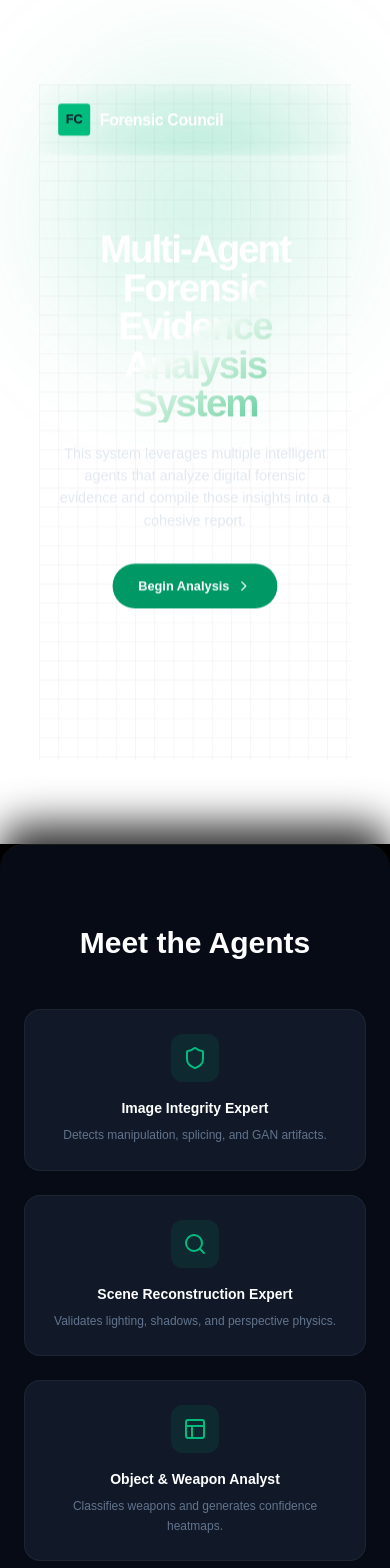
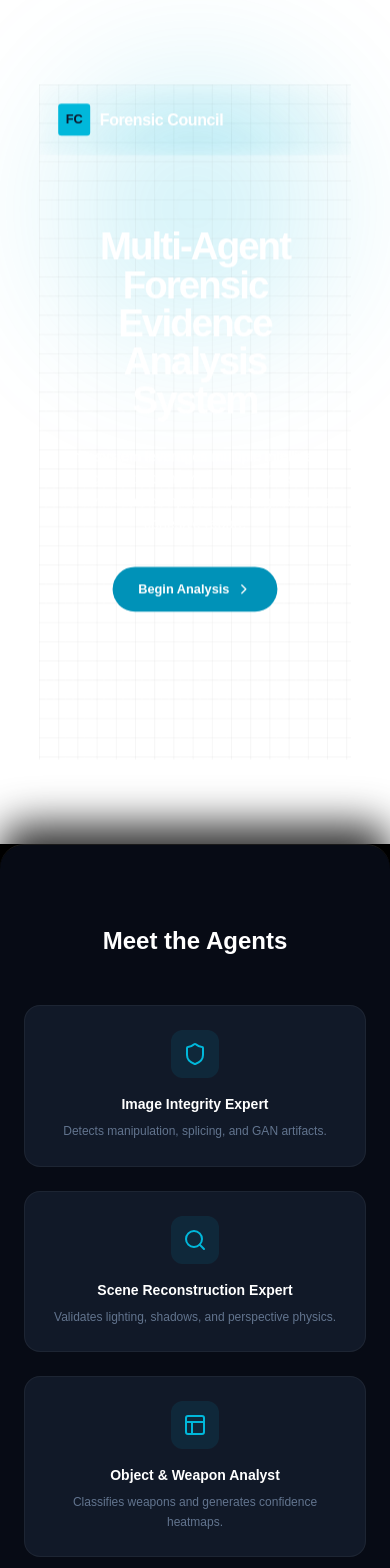
Before and after one commit to Vishnunair22/agent-council-front-end, a Next.js app: page / in a window 390 px wide. Shown: the top 1568 px of the page. Built offline with nearby package versions, Linux system fonts and the light colour scheme.

Commit message:
Refining Font Color

```diff
--- a/src/app/evidence/page.tsx
+++ b/src/app/evidence/page.tsx
@@ -215,7 +215,7 @@ export default function EvidencePage() {
                     animate={{ opacity: 1, y: 0 }}
                     className="text-center"
                 >
-                    <h1 className="text-4xl font-bold mb-2">Evidence Intake</h1>
+                    <h1 className="text-2xl md:text-4xl font-bold mb-2">Evidence Intake</h1>
                     <p className="text-slate-400 h-6 min-h-[1.5rem] flex items-center justify-center gap-2">
                         {status === "idle" && "Upload digital media for forensic analysis."}
                         {status === "analyzing" && (
--- a/src/app/page.tsx
+++ b/src/app/page.tsx
@@ -44,11 +44,11 @@ export default function LandingPage() {
       >
         {/* Search Grid Background */}
         <div className="absolute inset-0 bg-[linear-gradient(to_right,#80808012_1px,transparent_1px),linear-gradient(to_bottom,#80808012_1px,transparent_1px)] bg-[size:24px_24px]"></div>
-        <div className="absolute left-0 right-0 top-0 -z-10 m-auto h-[310px] w-[310px] rounded-full bg-emerald-500 opacity-20 blur-[100px]"></div>
+        <div className="absolute left-0 right-0 top-0 -z-10 m-auto h-[310px] w-[310px] rounded-full bg-cyan-500 opacity-20 blur-[100px]"></div>
 
         <header className="absolute top-0 w-full p-6 flex items-center justify-between border-b border-white/10 backdrop-blur-md z-50 pointer-events-auto">
           <div className="flex items-center space-x-3">
-            <div className="w-10 h-10 bg-emerald-500 rounded flex items-center justify-center font-bold text-slate-900">FC</div>
+            <div className="w-10 h-10 bg-cyan-500 rounded flex items-center justify-center font-bold text-slate-900">FC</div>
             <span className="text-xl font-bold tracking-tight">Forensic Council</span>
           </div>
         </header>
@@ -57,7 +57,7 @@ export default function LandingPage() {
           <motion.h1
             initial={{ opacity: 0, y: 20 }}
             animate={{ opacity: 1, y: 0 }}
-            className="text-5xl md:text-7xl font-bold max-w-4xl mb-6 tracking-tighter bg-gradient-to-br from-white via-white to-emerald-500 bg-clip-text text-transparent"
+            className="text-5xl md:text-7xl font-bold max-w-4xl mb-6 tracking-tighter text-white pb-2"
           >
             Multi-Agent Forensic Evidence Analysis System
           </motion.h1>
@@ -65,12 +65,12 @@ export default function LandingPage() {
             initial={{ opacity: 0 }}
             animate={{ opacity: 1 }}
             transition={{ delay: 0.2 }}
-            className="text-slate-200 max-w-2xl text-lg mb-10"
+            className="text-white text-lg max-w-2xl mb-10"
           >
             This system leverages multiple intelligent agents that analyze digital forensic evidence and compile those insights into a cohesive report.
           </motion.p>
           <motion.div initial={{ opacity: 0, scale: 0.9 }} animate={{ opacity: 1, scale: 1 }} transition={{ delay: 0.4 }}>
-            <Link href="/evidence" className="group relative px-8 py-4 bg-emerald-600 text-white font-bold rounded-full overflow-hidden transition-all hover:bg-emerald-500 inline-block">
+            <Link href="/evidence" className="group relative px-8 py-4 bg-cyan-600 text-white font-bold rounded-full overflow-hidden transition-all hover:bg-cyan-500 inline-block">
               <span className="relative z-10 flex items-center">
                 Begin Analysis <ChevronRight className="ml-2 w-5 h-5 group-hover:translate-x-1 transition-transform" />
               </span>
@@ -88,15 +88,15 @@ export default function LandingPage() {
         >
           {/* --- Meet the Agents ---  */}
           <section className="py-20 px-6 bg-slate-900/50 rounded-t-3xl">
-            <h2 className="text-3xl font-bold text-center mb-12">Meet the Agents</h2>
+            <h2 className="text-2xl md:text-3xl font-bold text-center mb-12">Meet the Agents</h2>
             <div className="grid grid-cols-1 md:grid-cols-3 lg:grid-cols-5 gap-6 max-w-7xl mx-auto">
               {agents.map((agent, i) => (
                 <motion.div
                   key={i}
                   whileHover={{ y: -5 }}
-                  className="p-6 rounded-2xl bg-slate-800/50 border border-white/5 flex flex-col items-center text-center hover:border-emerald-500/50 transition-colors"
+                  className="p-6 rounded-2xl bg-slate-800/50 border border-white/5 flex flex-col items-center text-center hover:border-cyan-500/50 transition-colors"
                 >
-                  <div className="p-3 bg-emerald-500/10 text-emerald-500 rounded-xl mb-4">
+                  <div className="p-3 bg-cyan-500/10 text-cyan-500 rounded-xl mb-4">
                     {agent.icon}
                   </div>
                   <h3 className="font-semibold text-sm mb-2">{agent.name}</h3>
@@ -108,7 +108,7 @@ export default function LandingPage() {
 
           {/* --- How it Works ---  */}
           <section className="py-24 px-6 max-w-5xl mx-auto text-center bg-black">
-            <h2 className="text-3xl font-bold mb-16">How the Forensic Council Works</h2>
+            <h2 className="text-2xl md:text-3xl font-bold mb-16">How the Forensic Council Works</h2>
             <div className="grid grid-cols-1 md:grid-cols-3 gap-12">
               {[
                 { step: "01", title: "Evidence Intake", desc: "Upload digital media including CCTV, photos, or mobile evidence." },
@@ -116,7 +116,7 @@ export default function LandingPage() {
                 { step: "03", title: "Final Verdict", desc: "A cohesive, legal-ready report is synthesized for review." }
               ].map((item, i) => (
                 <div key={i} className="relative p-6">
-                  <span className="text-6xl font-black text-white/5 absolute -top-4 left-1/2 -translate-x-1/2 select-none">{item.step}</span>
+                  <span className="text-5xl md:text-6xl font-black text-white/5 absolute -top-4 left-1/2 -translate-x-1/2 select-none">{item.step}</span>
                   <h4 className="text-xl font-bold mb-3 relative z-10">{item.title}</h4>
                   <p className="text-slate-400 text-sm relative z-10">{item.desc}</p>
                 </div>
--- a/src/app/result/page.tsx
+++ b/src/app/result/page.tsx
@@ -123,7 +123,7 @@ export default function ResultPage() {
                                     <div className="p-5 md:p-8 rounded-3xl bg-gradient-to-br from-emerald-900/20 to-slate-900/40 border border-emerald-500/20 shadow-2xl">
                                         <div className="flex flex-col md:flex-row justify-between items-start md:items-center mb-6 gap-4">
                                             <div>
-                                                <h2 className="text-3xl font-bold text-white mb-2 break-all">{currentReport.fileName}</h2>
+                                                <h2 className="text-2xl md:text-3xl font-bold text-white mb-2 break-all">{currentReport.fileName}</h2>
                                                 <p className="text-slate-400 font-mono text-sm">{formatDate(currentReport.timestamp)}</p>
                                             </div>
                                             <div className="flex flex-wrap gap-3">
@@ -165,13 +165,13 @@ export default function ResultPage() {
                                         </div>
                                         <div className="space-y-4">
                                             <h3 className="text-xl font-semibold text-emerald-400">Executive Summary</h3>
-                                            <p className="text-lg text-slate-200 leading-relaxed font-light">{currentReport.summary}</p>
+                                            <p className="text-base md:text-lg text-slate-200 leading-relaxed font-light">{currentReport.summary}</p>
                                             <p className="text-slate-400 leading-relaxed">
                                                 The Council has aggregated data from all available forensic layers. The following key signals were extracted and cross-referenced:
                                             </p>
 
                                             <div className="bg-slate-900/50 rounded-xl p-4 border border-white/5 mt-4">
-                                                <h4 className="text-sm font-bold text-slate-300 mb-3 uppercase tracking-wider">Key Signals Detected</h4>
+                                                <h4 className="text-xs md:text-sm font-bold text-slate-300 mb-3 uppercase tracking-wider">Key Signals Detected</h4>
                                                 <ul className="space-y-2">
                                                     {currentReport.agents.map((agent, i) => (
                                                         <li key={i} className="flex items-start text-sm text-slate-400 gap-2">
```
Also changed, not shown: 1 other file (tests, documents, lock files or other folders).
